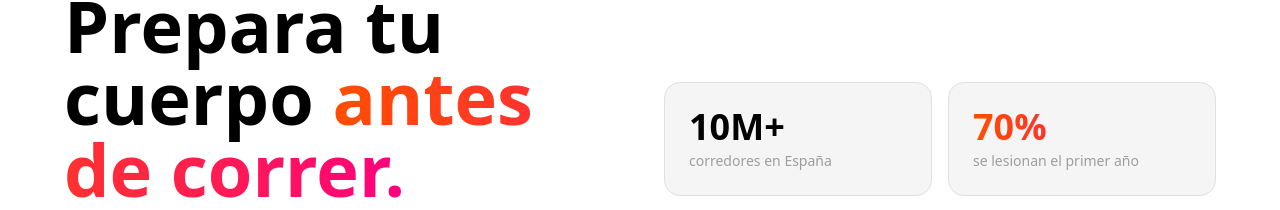
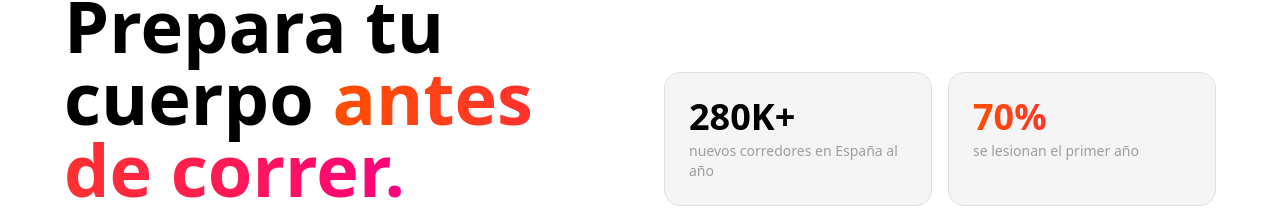
Before and after one commit to iestebanmarina/pre-running-system, a React (Vite) app: page / in a window 1280 px wide. Shown: the part 155-365 px from the top of the page. Built offline with nearby package versions, Linux system fonts and the light colour scheme; no server answers.

Commit message:
Cambio en el texto de la landing

```diff
--- a/src/pages/Landing.jsx
+++ b/src/pages/Landing.jsx
@@ -43,8 +43,8 @@ export default function Landing() {
             {/* Stats Bento Grid */}
             <div className="grid grid-cols-2 gap-4">
               <div className="bg-surface rounded-2xl p-6 border border-border">
-                <div className="text-4xl font-bold text-black">10M+</div>
-                <div className="text-sm text-muted mt-1">corredores en España</div>
+                <div className="text-4xl font-bold text-black">280K+</div>
+                <div className="text-sm text-muted mt-1">nuevos corredores en España al año</div>
               </div>
               <div className="bg-surface rounded-2xl p-6 border border-border">
                 <div className="text-4xl font-bold bg-gradient-to-r from-accent-orange to-accent-pink bg-clip-text text-transparent">70%</div>
```
